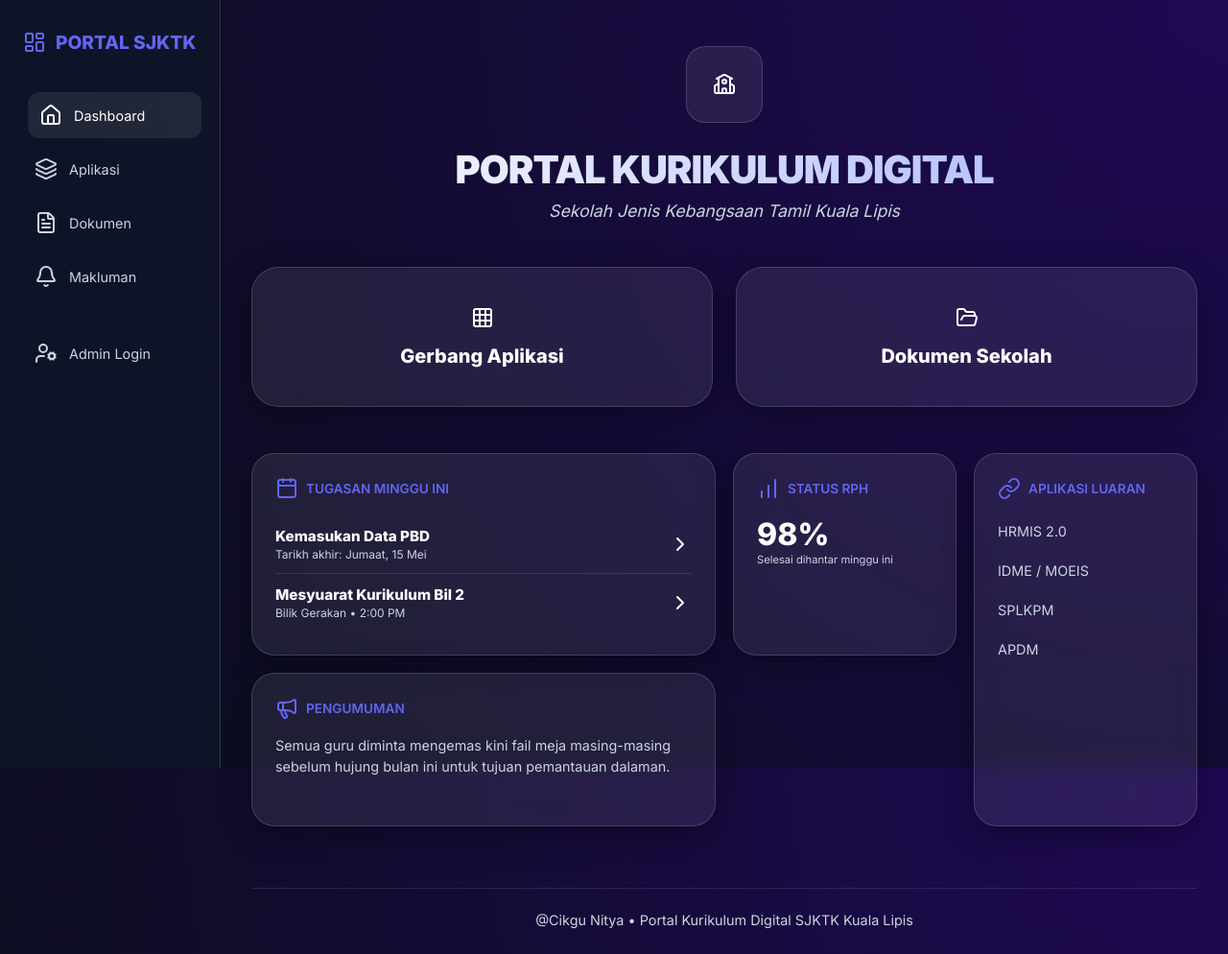
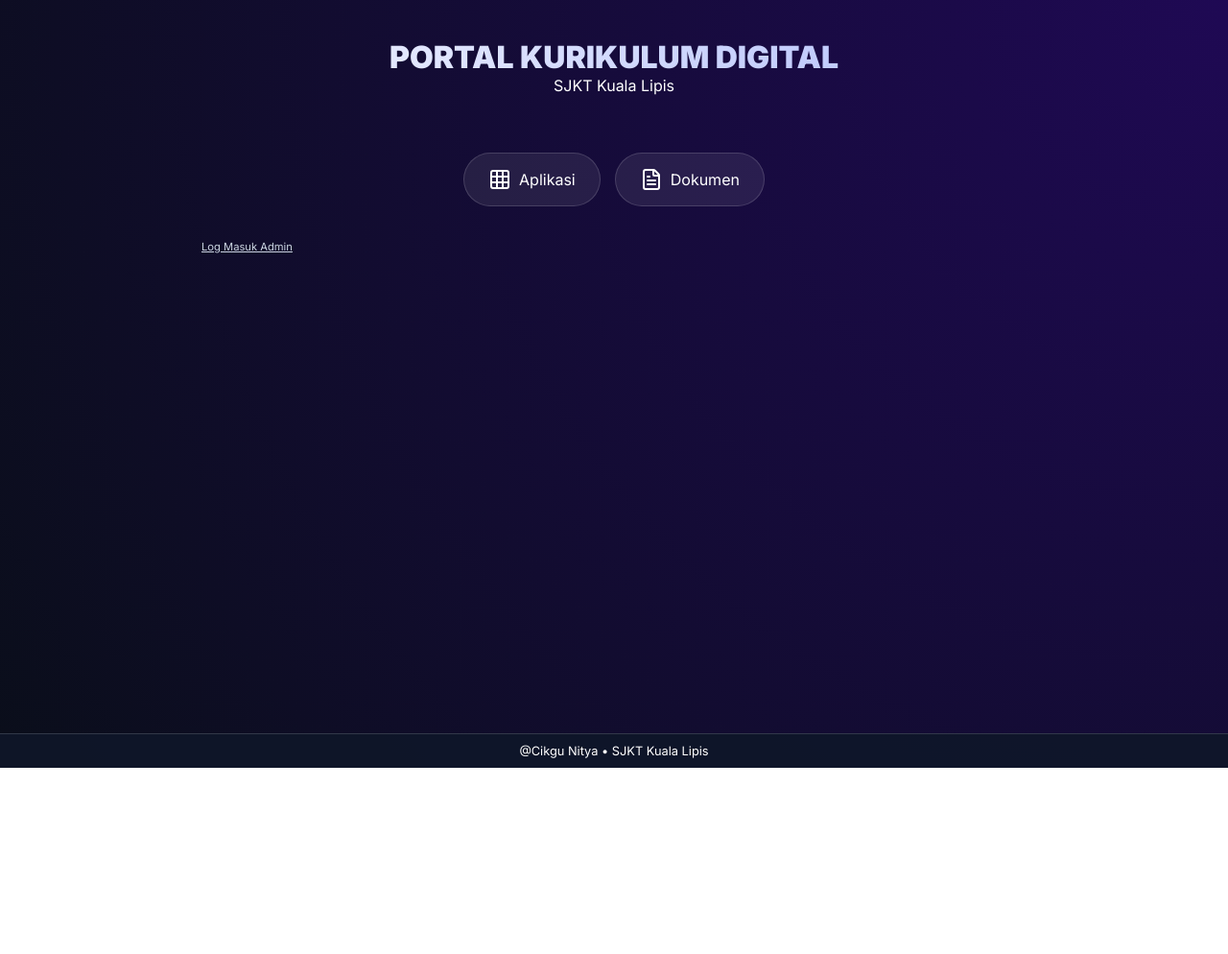
Before and after one commit to g-38146287-eng/portal-kurikulum-sjkt-kuala-lipis, a plain HTML site: page Demo portal.html in a window 1280 px wide. Shown: the top 994 px of the page at 96% size. After the commit the page ends 800 px from the top, so only its background shows below. Drawn offline with nearby package versions, Linux system fonts and the light colour scheme.

Commit message:
Update Demo portal.html

```diff
--- a/Demo portal.html
+++ b/Demo portal.html
@@ -3,385 +3,188 @@
 <head>
     <meta charset="UTF-8">
     <meta name="viewport" content="width=device-width, initial-scale=1.0">
-    <title>Portal Kurikulum Digital SJKT Kuala Lipis</title>
+    <title>Admin Portal SJKTK Kuala Lipis</title>
     <link href="https://fonts.googleapis.com/css2?family=Inter:wght@400;600;800;900&display=swap" rel="stylesheet">
     <script src="https://unpkg.com/lucide@latest"></script>
     <style>
         :root {
             --bg0: #0a0e1a;
-            --bg1: #1f0954; /* Dark Indigo */
+            --bg1: #1f0954;
             --glass: rgba(255, 255, 255, 0.08);
             --glass-border: rgba(255, 255, 255, 0.15);
-            --line: rgba(255, 255, 255, 0.1);
-            --shadow: 0 8px 32px 0 rgba(0, 0, 0, 0.37);
+            --accent: #6366f1;
             --text-main: #ffffff;
             --text-muted: #cbd5e1;
-            --accent: #6366f1; /* Light Indigo */
-            --sidebar-width: 230px;
         }
 
-        * {
-            margin: 0;
-            padding: 0;
-            box-sizing: border-box;
-            font-family: 'Inter', sans-serif;
-        }
+        * { margin: 0; padding: 0; box-sizing: border-box; font-family: 'Inter', sans-serif; }
+        body { background: radial-gradient(circle at top right, var(--bg1), var(--bg0)); color: var(--text-main); min-height: 100vh; padding-bottom: 50px; }
 
-        body {
-            background: radial-gradient(circle at top right, var(--bg1), var(--bg0));
-            background-attachment: fixed;
-            color: var(--text-main);
-            min-height: 100vh;
-            overflow-x: hidden;
-        }
+        /* Header */
+        header { text-align: center; padding: 40px 20px; }
+        h1 { font-size: 2rem; font-weight: 900; background: linear-gradient(to right, #fff, #a5b4fc); -webkit-background-clip: text; -webkit-text-fill-color: transparent; }
 
-        /* Layout Container */
-        .wrapper {
-            display: flex;
-            min-height: 100vh;
-        }
+        .container { max-width: 900px; margin: 0 auto; padding: 20px; }
 
-        /* Sidebar Style */
-        aside {
-            width: var(--sidebar-width);
-            background: rgba(15, 23, 42, 0.8);
-            backdrop-filter: blur(10px);
-            border-right: 1px solid var(--glass-border);
-            padding: 2rem 1.5rem;
-            display: flex;
-            flex-direction: column;
-            position: fixed;
-            height: 100vh;
-            transition: transform 0.3s ease;
-            z-index: 1000;
-        }
+        /* Admin Panel & Form */
+        #adminPanel { display: none; background: var(--glass); border: 1px solid var(--glass-border); padding: 25px; border-radius: 20px; margin-bottom: 30px; backdrop-filter: blur(10px); }
+        .form-group { margin-bottom: 15px; }
+        input { width: 100%; padding: 12px; border-radius: 10px; border: 1px solid var(--glass-border); background: rgba(0,0,0,0.2); color: white; margin-top: 5px; }
+        .btn-save { background: var(--accent); color: white; border: none; padding: 12px 20px; border-radius: 10px; cursor: pointer; font-weight: bold; width: 100%; }
 
-        .nav-brand {
-            font-weight: 800;
-            font-size: 1.2rem;
-            margin-bottom: 2.5rem;
-            color: var(--accent);
-            display: flex;
-            align-items: center;
-            gap: 10px;
-        }
+        /* Main Buttons */
+        .main-nav { display: flex; gap: 15px; margin-bottom: 30px; justify-content: center; }
+        .btn-nav { background: var(--glass); border: 1px solid var(--glass-border); padding: 15px 25px; border-radius: 50px; color: white; text-decoration: none; display: flex; align-items: center; gap: 8px; transition: 0.3s; cursor: pointer;}
+        .btn-nav:hover { background: var(--accent); }
 
-        nav ul {
-            list-style: none;
-        }
+        /* List View (Bento/List Style) */
+        .list-container { display: grid; gap: 12px; }
+        .item-card { background: var(--glass); border: 1px solid var(--glass-border); padding: 15px 20px; border-radius: 18px; display: flex; justify-content: space-between; align-items: center; transition: 0.3s; }
+        .item-card:hover { transform: translateY(-3px); background: rgba(255,255,255,0.12); }
+        .item-info a { color: white; text-decoration: none; font-weight: 600; font-size: 1.1rem; }
+        .item-info p { font-size: 0.8rem; color: var(--text-muted); }
 
-        nav li {
-            margin-bottom: 0.5rem;
-        }
-
-        nav a {
-            text-decoration: none;
-            color: var(--text-muted);
-            display: flex;
-            align-items: center;
-            gap: 12px;
-            padding: 12px;
-            border-radius: 12px;
-            transition: all 0.2s ease;
-            font-size: 0.9rem;
-        }
-
-        nav a:hover, nav a.active {
-            background: var(--glass);
-            color: white;
-            transform: translateX(5px);
-        }
-
-        /* Main Content */
-        main {
-            flex: 1;
-            margin-left: var(--sidebar-width);
-            padding: 2rem;
-            max-width: 1400px;
-        }
-
-        /* Top Header Section */
-        header {
-            text-align: center;
-            margin-bottom: 3rem;
-            padding-top: 1rem;
-        }
-
-        .logo-placeholder {
-            width: 80px;
-            height: 80px;
-            background: var(--glass);
-            border-radius: 20px;
-            margin: 0 auto 1.5rem;
-            display: flex;
-            align-items: center;
-            justify-content: center;
-            border: 1px solid var(--glass-border);
-        }
-
-        h1 {
-            font-size: clamp(1.5rem, 5vw, 2.5rem);
-            font-weight: 900;
-            background: linear-gradient(to right, #ffffff, #a5b4fc);
-            -webkit-background-clip: text;
-            -webkit-text-fill-color: transparent;
-            letter-spacing: -1px;
-            margin-bottom: 0.5rem;
-        }
-
-        .school-name {
-            font-size: 1.1rem;
-            color: var(--text-muted);
-            font-weight: 400;
-            font-style: italic;
-        }
-
-        /* Big Buttons Section */
-        .action-buttons {
-            display: grid;
-            grid-template-columns: repeat(auto-fit, minmax(280px, 1fr));
-            gap: 1.5rem;
-            margin-bottom: 3rem;
-        }
-
-        .btn-large {
-            background: var(--glass);
-            backdrop-filter: blur(15px);
-            border: 1px solid var(--glass-border);
-            padding: 2.5rem;
-            border-radius: 28px;
-            text-decoration: none;
-            color: white;
-            display: flex;
-            flex-direction: column;
-            align-items: center;
-            gap: 1rem;
-            transition: all 0.3s ease;
-            box-shadow: var(--shadow);
-        }
-
-        .btn-large:hover {
-            transform: translateY(-8px);
-            background: rgba(255, 255, 255, 0.12);
-            border-color: var(--accent);
-        }
-
-        .btn-large i {
-            color: var(--accent);
-        }
-
-        .btn-large span {
-            font-weight: 800;
-            font-size: 1.25rem;
-        }
-
-        /* Bento Grid Section */
-        .bento-grid {
-            display: grid;
-            grid-template-columns: repeat(4, 1fr);
-            grid-auto-rows: minmax(160px, auto);
-            gap: 18px;
-        }
-
-        .card {
-            background: var(--glass);
-            backdrop-filter: blur(10px);
-            border: 1px solid var(--glass-border);
-            border-radius: 24px;
-            padding: 1.5rem;
-            box-shadow: var(--shadow);
-            transition: transform 0.2s ease;
-        }
-
-        .card:hover {
-            transform: translateY(-3px);
-        }
-
-        .card-title {
-            font-size: 0.85rem;
-            font-weight: 600;
-            color: var(--accent);
-            text-transform: uppercase;
-            margin-bottom: 1rem;
-            display: flex;
-            align-items: center;
-            gap: 8px;
-        }
-
-        /* Specific Grid Spans */
-        .card-wide { grid-column: span 2; }
-        .card-tall { grid-row: span 2; }
-        .card-full { grid-column: 1 / -1; }
-
-        /* List View Component */
-        .list-item {
-            display: flex;
-            align-items: center;
-            justify-content: space-between;
-            padding: 12px 0;
-            border-bottom: 1px solid var(--line);
-        }
-
-        .list-item:last-child { border-bottom: none; }
-
-        .item-info h4 { font-size: 0.95rem; margin-bottom: 2px; }
-        .item-info p { font-size: 0.75rem; color: var(--text-muted); }
+        /* Actions */
+        .actions { display: none; gap: 8px; }
+        .btn-edit { color: #fbbf24; cursor: pointer; background: none; border: none; }
+        .btn-delete { color: #f87171; cursor: pointer; background: none; border: none; }
 
         /* Footer Bar */
-        footer {
-            margin-top: 4rem;
-            padding: 1.5rem;
-            text-align: center;
-            border-top: 1px solid var(--line);
-            font-size: 0.9rem;
-            color: var(--text-muted);
-        }
-
-        /* Mobile Menu Toggle */
-        .menu-toggle {
-            display: none;
-            position: fixed;
-            top: 1rem;
-            left: 1rem;
-            z-index: 1001;
-            background: var(--accent);
-            border: none;
-            color: white;
-            padding: 10px;
-            border-radius: 8px;
-            cursor: pointer;
-        }
-
-        /* Responsive */
-        @media (max-width: 1024px) {
-            .bento-grid { grid-template-columns: repeat(2, 1fr); }
-        }
-
-        @media (max-width: 768px) {
-            aside { transform: translateX(-100%); }
-            aside.open { transform: translateX(0); }
-            main { margin-left: 0; padding: 1.5rem; }
-            .menu-toggle { display: block; }
-            .bento-grid { grid-template-columns: 1fr; }
-            .card-wide { grid-column: span 1; }
-            .action-buttons { grid-template-columns: 1fr; }
-        }
+        .footer-bar { position: fixed; bottom: 0; width: 100%; background: rgba(15, 23, 42, 0.9); padding: 10px; text-align: center; border-top: 1px solid var(--glass-border); font-size: 0.8rem; }
+        .admin-login-btn { color: var(--text-muted); cursor: pointer; text-decoration: underline; font-size: 0.7rem; margin-top: 5px; display: block; }
     </style>
 </head>
 <body>
 
-    <button class="menu-toggle" onclick="toggleSidebar()">
-        <i data-lucide="menu"></i>
-    </button>
-
-    <div class="wrapper">
-        <aside id="sidebar">
-            <div class="nav-brand">
-                <i data-lucide="layout-dashboard"></i>
-                PORTAL SJKTK
-            </div>
-            <nav>
-                <ul>
-                    <li><a href="#" class="active"><i data-lucide="home"></i> Dashboard</a></li>
-                    <li><a href="#"><i data-lucide="layers"></i> Aplikasi</a></li>
-                    <li><a href="#"><i data-lucide="file-text"></i> Dokumen</a></li>
-                    <li><a href="#"><i data-lucide="bell"></i> Makluman</a></li>
-                    <li style="margin-top: 2rem;"><a href="#"><i data-lucide="user-cog"></i> Admin Login</a></li>
-                </ul>
-            </nav>
-        </aside>
-
-        <main>
 <header>
-                <div class="logo-placeholder">
-                    <i data-lucide="school" size="40"></i>
-                </div>
     <h1>PORTAL KURIKULUM DIGITAL</h1>
-                <p class="school-name">Sekolah Jenis Kebangsaan Tamil Kuala Lipis</p>
+    <p>SJKT Kuala Lipis</p>
 </header>
 
-            <section class="action-buttons">
-                <a href="#" class="btn-large">
-                    <i data-lucide="grid" size="48"></i>
-                    <span>Gerbang Aplikasi</span>
-                </a>
-                <a href="#" class="btn-large">
-                    <i data-lucide="folder-open" size="48"></i>
-                    <span>Dokumen Sekolah</span>
-                </a>
-            </section>
-
-            <div class="bento-grid">
-                <div class="card card-wide">
-                    <div class="card-title"><i data-lucide="calendar"></i> Tugasan Minggu Ini</div>
-                    <div class="list-item">
-                        <div class="item-info">
-                            <h4>Kemasukan Data PBD</h4>
-                            <p>Tarikh akhir: Jumaat, 15 Mei</p>
+<div class="container">
+    <!-- Admin Form -->
+    <div id="adminPanel">
+        <h3 style="margin-bottom: 15px;">Tambah / Edit Pautan</h3>
+        <input type="hidden" id="editIndex">
+        <div class="form-group">
+            <label>Nama Dokumen/Aplikasi</label>
+            <input type="text" id="itemName" placeholder="Contoh: RPH Minggu 1">
         </div>
-                        <i data-lucide="chevron-right" size="16"></i>
+        <div class="form-group">
+            <label>Pautan URL (Google Drive/Laman Web)</label>
+            <input type="text" id="itemUrl" placeholder="https://drive.google.com/...">
         </div>
-                    <div class="list-item">
-                        <div class="item-info">
-                            <h4>Mesyuarat Kurikulum Bil 2</h4>
-                            <p>Bilik Gerakan • 2:00 PM</p>
-                        </div>
-                        <i data-lucide="chevron-right" size="16"></i>
-                    </div>
+        <button class="btn-save" onclick="saveItem()">Simpan Data</button>
+        <button onclick="logoutAdmin()" style="background:none; border:none; color: #f87171; margin-top: 15px; cursor: pointer;">Keluar Admin</button>
     </div>
 
-                <div class="card">
-                    <div class="card-title"><i data-lucide="bar-chart"></i> Status RPH</div>
-                    <div style="font-size: 2rem; font-weight: 800; margin-top: 10px;">98%</div>
-                    <p style="font-size: 0.7rem; color: var(--text-muted);">Selesai dihantar minggu ini</p>
+    <!-- Navigation -->
+    <div class="main-nav">
+        <div class="btn-nav"><i data-lucide="grid"></i> Aplikasi</div>
+        <div class="btn-nav"><i data-lucide="file-text"></i> Dokumen</div>
     </div>
 
-                <div class="card card-tall">
-                    <div class="card-title"><i data-lucide="link"></i> Aplikasi Luaran</div>
-                    <nav>
-                        <ul style="font-size: 0.85rem;">
-                            <li><a href="#" style="padding: 8px 0;">HRMIS 2.0</a></li>
-                            <li><a href="#" style="padding: 8px 0;">IDME / MOEIS</a></li>
-                            <li><a href="#" style="padding: 8px 0;">SPLKPM</a></li>
-                            <li><a href="#" style="padding: 8px 0;">APDM</a></li>
-                        </ul>
-                    </nav>
+    <!-- List of Data -->
+    <div id="itemList" class="list-container">
+        <!-- Data akan dipaparkan di sini -->
     </div>
 
-                <div class="card card-wide">
-                    <div class="card-title"><i data-lucide="megaphone"></i> Pengumuman</div>
-                    <p style="font-size: 0.9rem; line-height: 1.5; color: var(--text-muted);">
-                        Semua guru diminta mengemas kini fail meja masing-masing sebelum hujung bulan ini untuk tujuan pemantauan dalaman.
-                    </p>
-                </div>
+    <span class="admin-login-btn" onclick="loginAdmin()">Log Masuk Admin</span>
 </div>
 
-            <footer>
-                @Cikgu Nitya • Portal Kurikulum Digital SJKTK Kuala Lipis
-            </footer>
-        </main>
+<div class="footer-bar">
+    @Cikgu Nitya • SJKT Kuala Lipis
 </div>
 
 <script>
-        // Inisialisasi Ikon Lucide
     lucide.createIcons();
+    let isAdmin = false;
+    let dataList = JSON.parse(localStorage.getItem('portalData')) || [];
 
-        // Fungsi Toggle Sidebar untuk Mobile
-        function toggleSidebar() {
-            const sidebar = document.getElementById('sidebar');
-            sidebar.classList.toggle('open');
+    // Fungsi Log Masuk
+    function loginAdmin() {
+        const pass = prompt("Sila masukkan kata laluan admin:");
+        if (pass === "gpk1") {
+            isAdmin = true;
+            document.getElementById('adminPanel').style.display = 'block';
+            renderData();
+            alert("Log masuk berjaya!");
+        } else {
+            alert("Kata laluan salah!");
+        }
     }
 
-        // Tutup sidebar jika klik di luar pada mobile
-        document.addEventListener('click', (e) => {
-            const sidebar = document.getElementById('sidebar');
-            const menuBtn = document.querySelector('.menu-toggle');
-            if (window.innerWidth <= 768) {
-                if (!sidebar.contains(e.target) && !menuBtn.contains(e.target)) {
-                    sidebar.classList.remove('open');
+    function logoutAdmin() {
+        isAdmin = false;
+        document.getElementById('adminPanel').style.display = 'none';
+        renderData();
+    }
+
+    // Simpan Data (Tambah/Edit)
+    function saveItem() {
+        const name = document.getElementById('itemName').value;
+        const url = document.getElementById('itemUrl').value;
+        const editIndex = document.getElementById('editIndex').value;
+
+        if (!name || !url) return alert("Sila isi semua ruangan");
+
+        if (editIndex === "") {
+            dataList.push({ name, url });
+        } else {
+            dataList[editIndex] = { name, url };
+            document.getElementById('editIndex').value = "";
+        }
+
+        localStorage.setItem('portalData', JSON.stringify(dataList));
+        document.getElementById('itemName').value = "";
+        document.getElementById('itemUrl').value = "";
+        renderData();
+    }
+
+    // Padam Data
+    function deleteItem(index) {
+        if (confirm("Padam item ini?")) {
+            dataList.splice(index, 1);
+            localStorage.setItem('portalData', JSON.stringify(dataList));
+            renderData();
         }
     }
+
+    // Edit Data (Isi semula borang)
+    function editItem(index) {
+        const item = dataList[index];
+        document.getElementById('itemName').value = item.name;
+        document.getElementById('itemUrl').value = item.url;
+        document.getElementById('editIndex').value = index;
+        window.scrollTo(0,0);
+    }
+
+    // Paparkan Data ke Skrin
+    function renderData() {
+        const listDiv = document.getElementById('itemList');
+        listDiv.innerHTML = "";
+
+        dataList.forEach((item, index) => {
+            const card = document.createElement('div');
+            card.className = 'item-card';
+            card.innerHTML = `
+                <div class="item-info">
+                    <a href="${item.url}" target="_blank">${item.name}</a>
+                    <p>${item.url.substring(0, 40)}...</p>
+                </div>
+                <div class="actions" style="display: ${isAdmin ? 'flex' : 'none'}">
+                    <button class="btn-edit" onclick="editItem(${index})"><i data-lucide="edit-3"></i></button>
+                    <button class="btn-delete" onclick="deleteItem(${index})"><i data-lucide="trash-2"></i></button>
+                </div>
+            `;
+            listDiv.appendChild(card);
         });
+        lucide.createIcons();
+    }
+
+    // Jalankan render semasa mula
+    renderData();
 </script>
+
 </body>
 </html>
```
Lines whose indentation alone changed are shown as unchanged.
